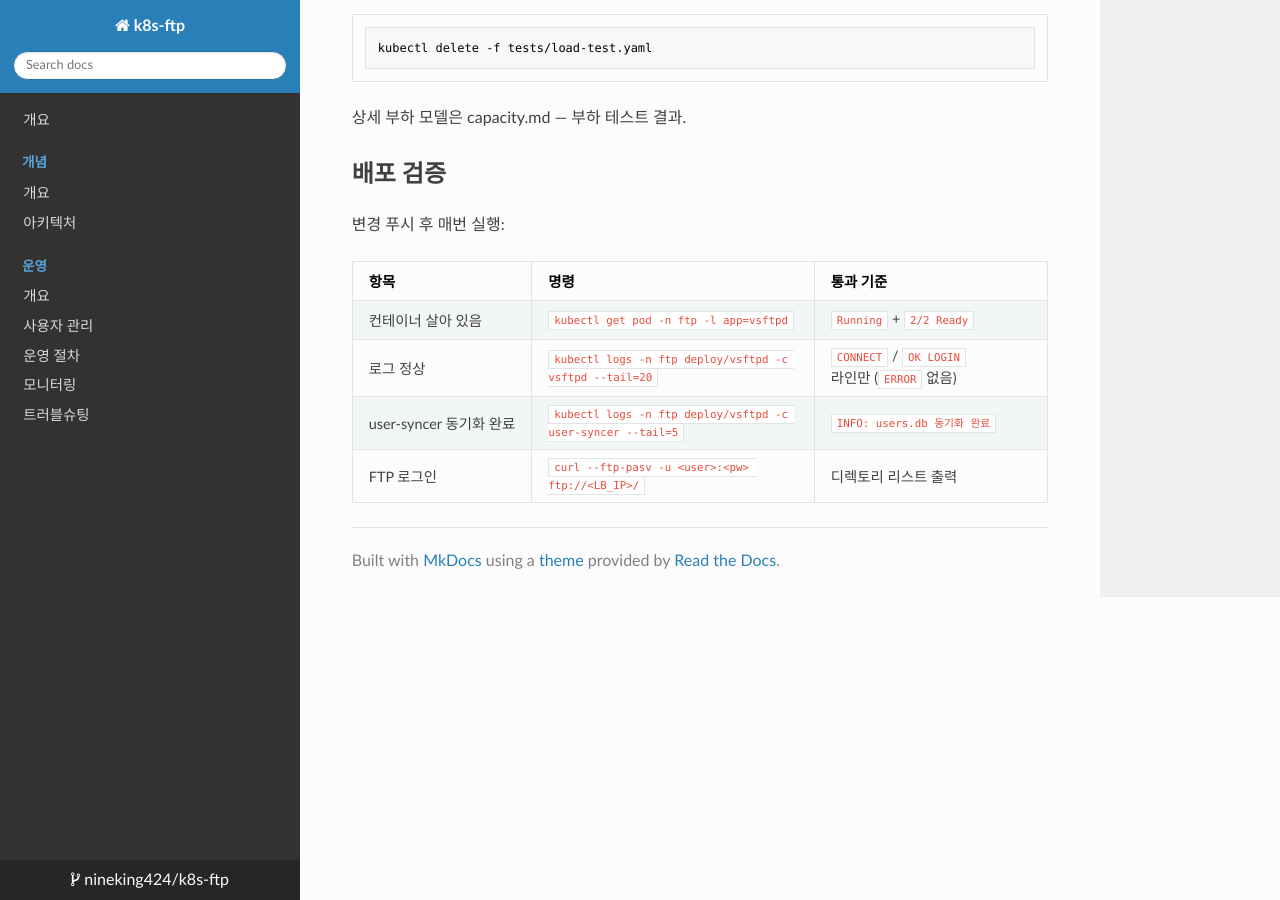
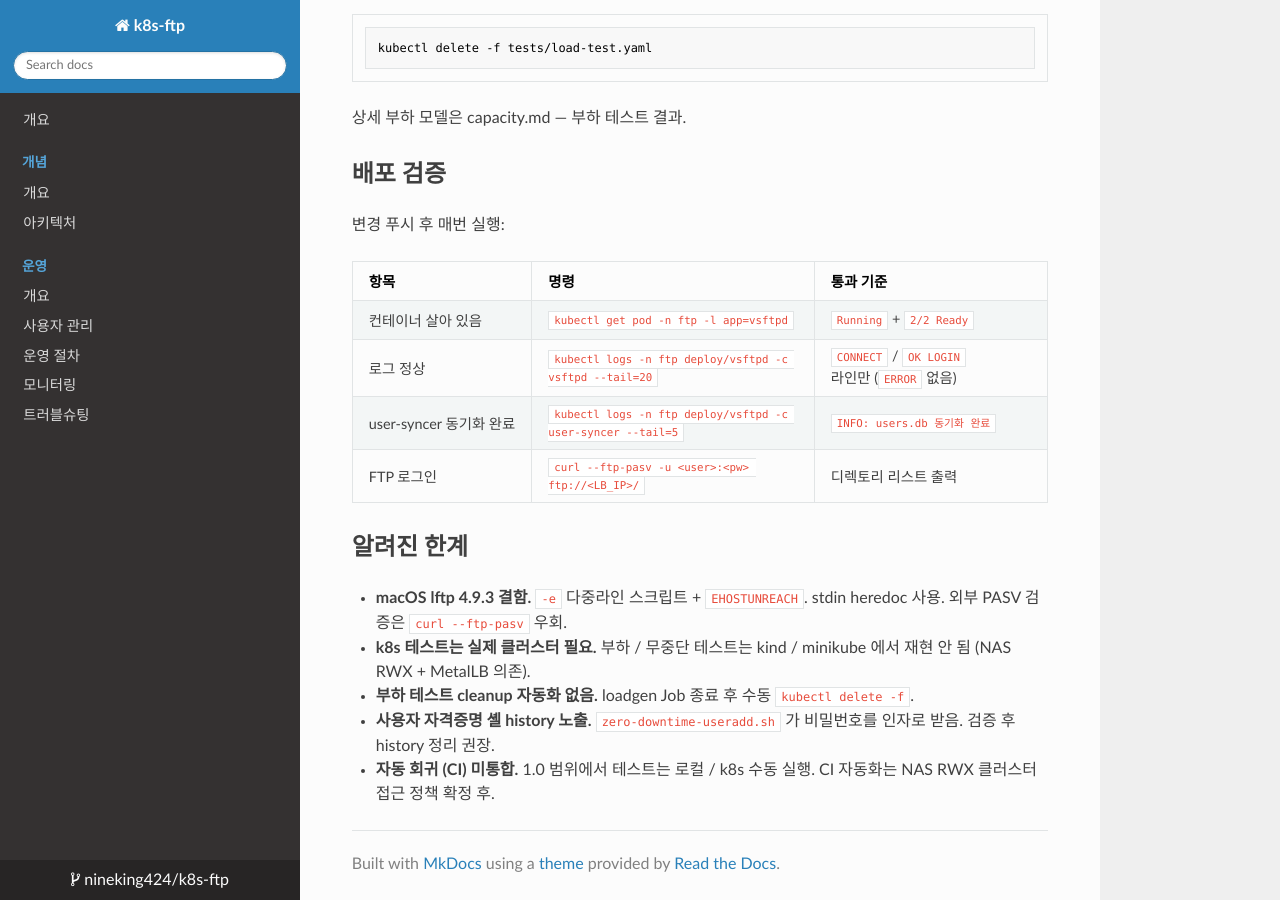
Before and after one commit to nineking424/k8s-ftp, an MkDocs documentation site: the page built from docs/operating/testing.md, in a window 1280 px wide and 900 px high, scrolled down 2001 px. Built offline with MkDocs 1.6.1, drawn with Linux system fonts in a browser that asks for light colours; nearby versions of some CDN libraries.

Commit message:
docs(testing): 알려진 한계 5 종
lftp macOS 결함 / 실제 클러스터 의존 / cleanup 수동 / 비밀번호 노출 / CI 미통합 명시.

```diff
--- a/docs/operating/testing.md
+++ b/docs/operating/testing.md
@@ -80,3 +80,11 @@ kubectl delete -f tests/load-test.yaml
 | 로그 정상 | `kubectl logs -n ftp deploy/vsftpd -c vsftpd --tail=20` | `CONNECT` / `OK LOGIN` 라인만 (`ERROR` 없음) |
 | user-syncer 동기화 완료 | `kubectl logs -n ftp deploy/vsftpd -c user-syncer --tail=5` | `INFO: users.db 동기화 완료` |
 | FTP 로그인 | `curl --ftp-pasv -u <user>:<pw> ftp://<LB_IP>/` | 디렉토리 리스트 출력 |
+
+## 알려진 한계
+
+- **macOS lftp 4.9.3 결함.** `-e` 다중라인 스크립트 + `EHOSTUNREACH`. stdin heredoc 사용. 외부 PASV 검증은 `curl --ftp-pasv` 우회.
+- **k8s 테스트는 실제 클러스터 필요.** 부하 / 무중단 테스트는 kind / minikube 에서 재현 안 됨 (NAS RWX + MetalLB 의존).
+- **부하 테스트 cleanup 자동화 없음.** loadgen Job 종료 후 수동 `kubectl delete -f`.
+- **사용자 자격증명 셸 history 노출.** `zero-downtime-useradd.sh` 가 비밀번호를 인자로 받음. 검증 후 history 정리 권장.
+- **자동 회귀 (CI) 미통합.** 1.0 범위에서 테스트는 로컬 / k8s 수동 실행. CI 자동화는 NAS RWX 클러스터 접근 정책 확정 후.
```
